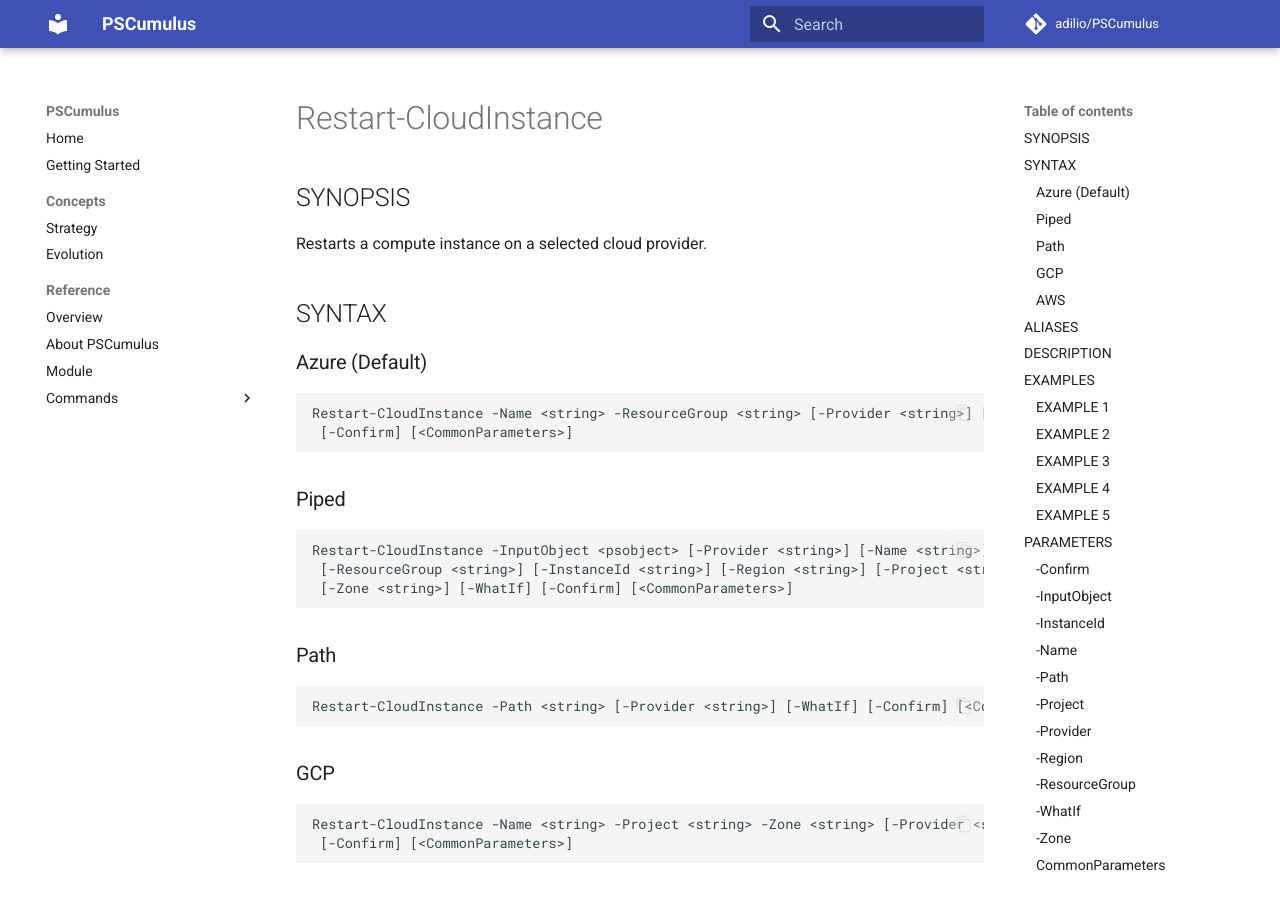
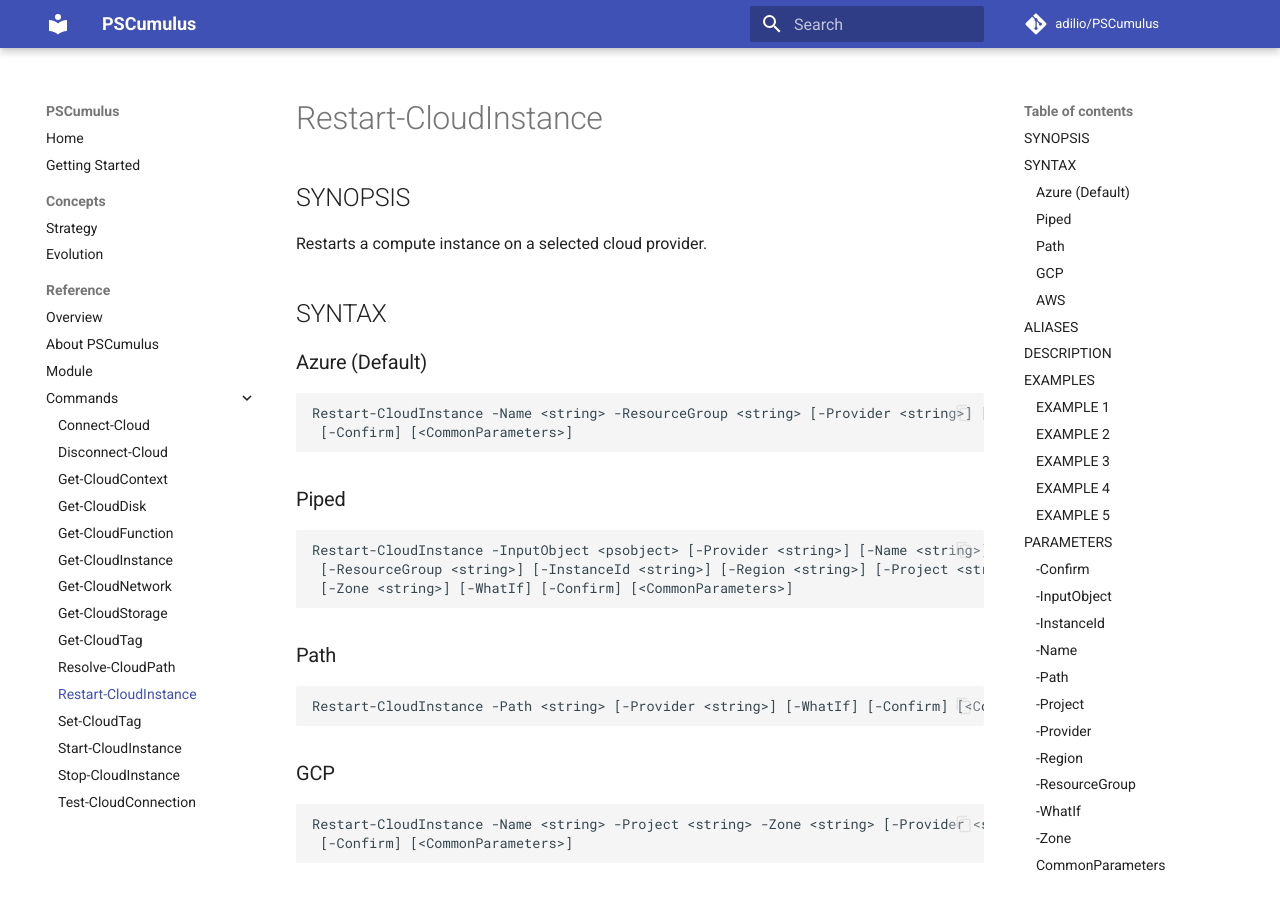
Before and after one commit to adilio/PSCumulus, an MkDocs documentation site: the page built from docs/reference/commands/Restart-CloudInstance.md, in a window 1280 px wide and 900 px high. Built offline with MkDocs 1.6.1 and Material for MkDocs 9.7.7, drawn with Linux system fonts in a browser that asks for light colours; comment, search, counter and statistics services are not loaded.

Commit message:
fix: add missing commands to mkdocs navigation
- Added Restart-CloudInstance to navigation
- Added Set-CloudTag to navigation
- Added Test-CloudConnection to navigation
- Added Resolve-CloudPath to navigation
- All 15 commands now documented and linked

```diff
--- a/mkdocs.yml
+++ b/mkdocs.yml
@@ -45,5 +45,9 @@
           - Get-CloudNetwork: reference/commands/Get-CloudNetwork.md
           - Get-CloudStorage: reference/commands/Get-CloudStorage.md
           - Get-CloudTag: reference/commands/Get-CloudTag.md
+          - Resolve-CloudPath: reference/commands/Resolve-CloudPath.md
+          - Restart-CloudInstance: reference/commands/Restart-CloudInstance.md
+          - Set-CloudTag: reference/commands/Set-CloudTag.md
           - Start-CloudInstance: reference/commands/Start-CloudInstance.md
           - Stop-CloudInstance: reference/commands/Stop-CloudInstance.md
+          - Test-CloudConnection: reference/commands/Test-CloudConnection.md
```
